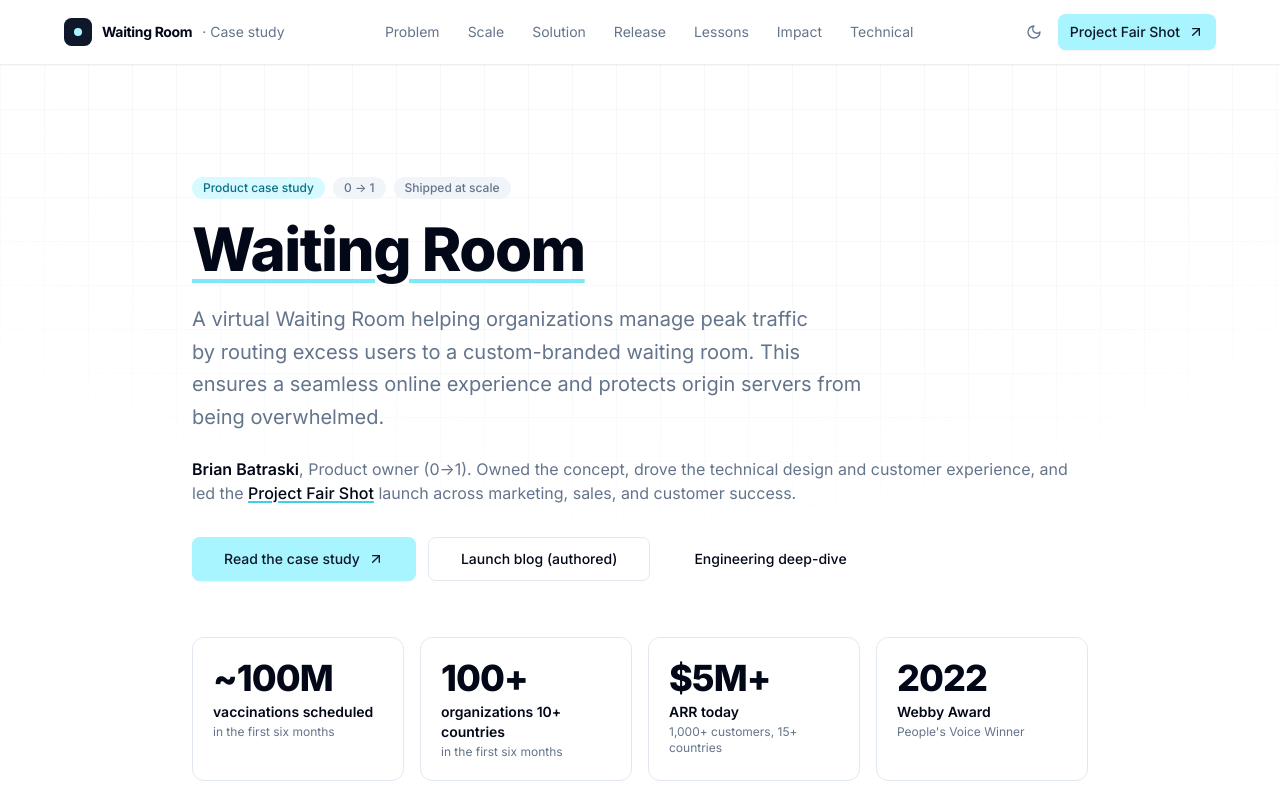
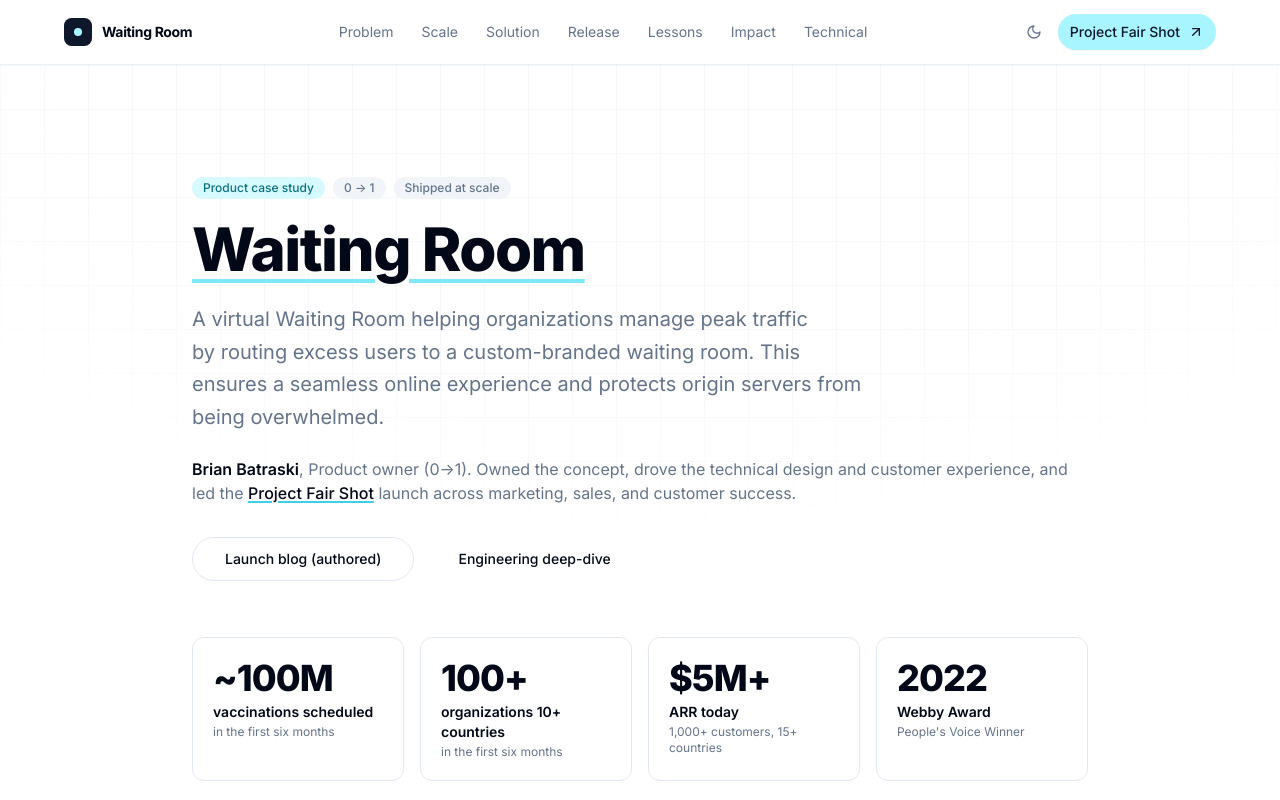
Before and after one commit to brianbatraski/Past-Work-Case-Study, a React (Vite) app: page / in a window 1280 px wide. Shown: the top 800 px of the page. Built offline with nearby package versions, Linux system fonts and the light colour scheme.

Commit message:
UI: pill buttons (match Commure), drop header 'Case study' + hero CTA
- Button component: rounded-md -> rounded-full (pill, matching commure.com buttons)
- Nav: remove the '· Case study' label next to 'Waiting Room'
- Hero: remove the 'Read the case study' primary button

```diff
--- a/src/App.tsx
+++ b/src/App.tsx
@@ -85,7 +85,6 @@
             <span className="h-2 w-2 rounded-full bg-brand-200" />
           </span>
           <span className="text-sm font-bold tracking-tight">Waiting Room</span>
-          <span className="hidden text-sm text-muted-foreground sm:inline">· Case study</span>
         </a>
         <nav className="hidden items-center gap-1 lg:flex">
           {NAV.map((n) => (
@@ -302,11 +301,6 @@
               and customer success.
             </p>
             <div className="mt-8 flex flex-wrap gap-3">
-              <Button asChild variant="brand" size="lg">
-                <a href="#problem">
-                  Read the case study <ArrowUpRight className="h-4 w-4" />
-                </a>
-              </Button>
               <Button asChild variant="outline" size="lg">
                 <a href={S.waitingRoom} target="_blank" rel="noreferrer">
                   Launch blog (authored)
--- a/src/components/ui/button.tsx
+++ b/src/components/ui/button.tsx
@@ -4,7 +4,7 @@
 import { cn } from "@/lib/utils"
 
 const buttonVariants = cva(
-  "inline-flex items-center justify-center gap-2 whitespace-nowrap rounded-md text-sm font-medium transition-colors focus-visible:outline-none focus-visible:ring-2 focus-visible:ring-ring focus-visible:ring-offset-2 disabled:pointer-events-none disabled:opacity-50 [&_svg]:pointer-events-none [&_svg]:size-4 [&_svg]:shrink-0",
+  "inline-flex items-center justify-center gap-2 whitespace-nowrap rounded-full text-sm font-medium transition-colors focus-visible:outline-none focus-visible:ring-2 focus-visible:ring-ring focus-visible:ring-offset-2 disabled:pointer-events-none disabled:opacity-50 [&_svg]:pointer-events-none [&_svg]:size-4 [&_svg]:shrink-0",
   {
     variants: {
       variant: {
@@ -18,8 +18,8 @@
       },
       size: {
         default: "h-10 px-4 py-2",
-        sm: "h-9 rounded-md px-3",
-        lg: "h-11 rounded-md px-8",
+        sm: "h-9 rounded-full px-3",
+        lg: "h-11 rounded-full px-8",
         icon: "h-10 w-10",
       },
     },
```
